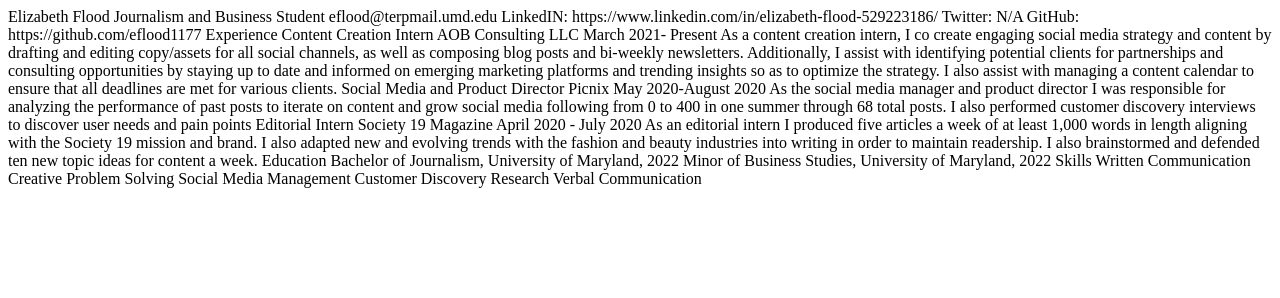
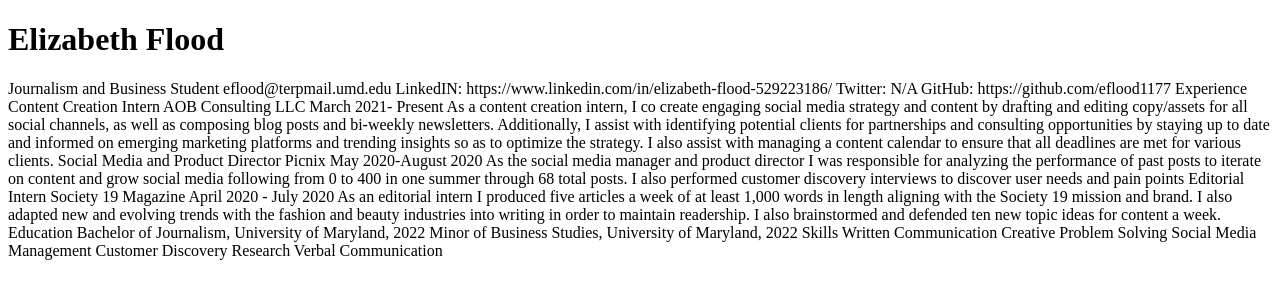
Before and after one commit to eflood1177/Elizabeth-Flood-JOUR352, a plain HTML site: page Resume /index.html in a window 1280 px wide. Drawn offline with Linux system fonts and the light colour scheme.

Commit message:
adds H1 tag

```diff
--- a/Resume /index.html
+++ b/Resume /index.html
@@ -8,7 +8,7 @@
 </head>
 
 <body>
-Elizabeth Flood
+<h1>Elizabeth Flood</h1>
 Journalism and Business Student
 eflood@terpmail.umd.edu
 LinkedIN: https://www.linkedin.com/in/elizabeth-flood-529223186/
```
Also changed, not shown: 1 other file.
